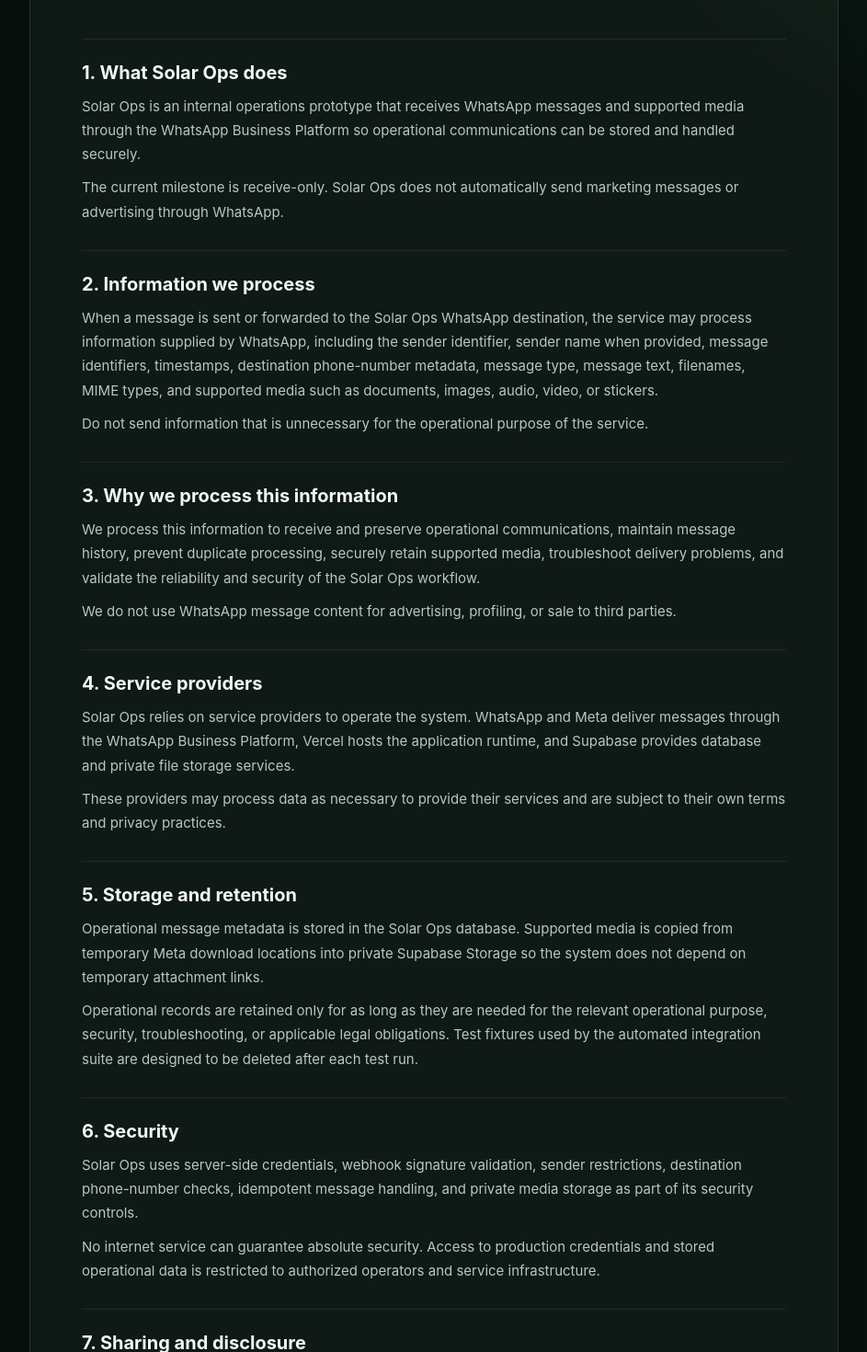
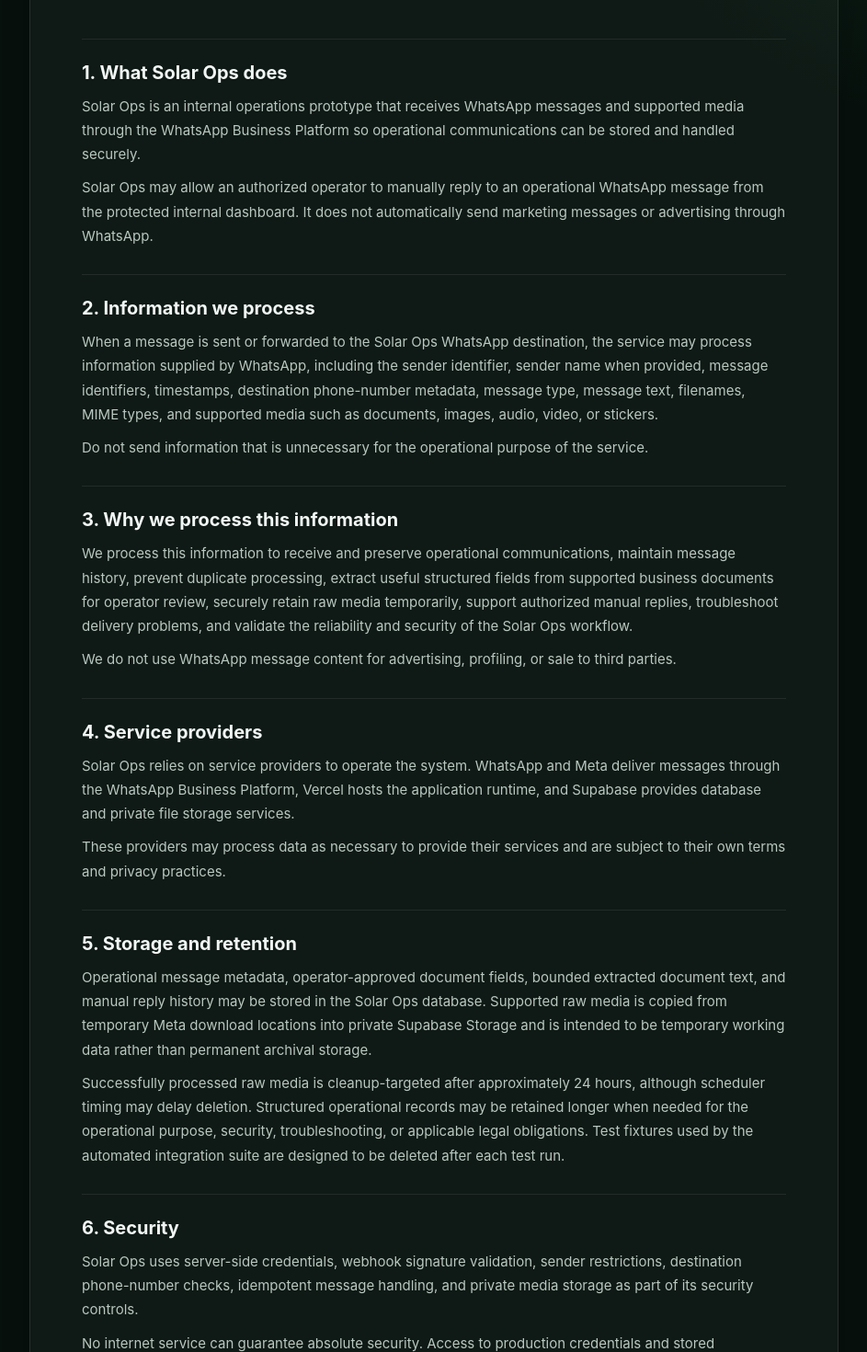
Before and after one commit to Shijastk/solar-ops-whatsapp, a Next.js app: page /privacy in a window 1280 px wide. Shown: the part 357-1827 px from the top of the page at 92% size, without its empty margins (168-1111 px from the left). Built offline with nearby package versions, Linux system fonts and the light colour scheme.

Commit message:
privacy: reflect parsing replies and temporary media retention

```diff
--- a/app/privacy/page.tsx
+++ b/app/privacy/page.tsx
@@ -12,7 +12,7 @@
     title: "1. What Solar Ops does",
     paragraphs: [
       "Solar Ops is an internal operations prototype that receives WhatsApp messages and supported media through the WhatsApp Business Platform so operational communications can be stored and handled securely.",
-      "The current milestone is receive-only. Solar Ops does not automatically send marketing messages or advertising through WhatsApp.",
+      "Solar Ops may allow an authorized operator to manually reply to an operational WhatsApp message from the protected internal dashboard. It does not automatically send marketing messages or advertising through WhatsApp.",
     ],
   },
   {
@@ -25,7 +25,7 @@
   {
     title: "3. Why we process this information",
     paragraphs: [
-      "We process this information to receive and preserve operational communications, maintain message history, prevent duplicate processing, securely retain supported media, troubleshoot delivery problems, and validate the reliability and security of the Solar Ops workflow.",
+      "We process this information to receive and preserve operational communications, maintain message history, prevent duplicate processing, extract useful structured fields from supported business documents for operator review, securely retain raw media temporarily, support authorized manual replies, troubleshoot delivery problems, and validate the reliability and security of the Solar Ops workflow.",
       "We do not use WhatsApp message content for advertising, profiling, or sale to third parties.",
     ],
   },
@@ -39,8 +39,8 @@
   {
     title: "5. Storage and retention",
     paragraphs: [
-      "Operational message metadata is stored in the Solar Ops database. Supported media is copied from temporary Meta download locations into private Supabase Storage so the system does not depend on temporary attachment links.",
-      "Operational records are retained only for as long as they are needed for the relevant operational purpose, security, troubleshooting, or applicable legal obligations. Test fixtures used by the automated integration suite are designed to be deleted after each test run.",
+      "Operational message metadata, operator-approved document fields, bounded extracted document text, and manual reply history may be stored in the Solar Ops database. Supported raw media is copied from temporary Meta download locations into private Supabase Storage and is intended to be temporary working data rather than permanent archival storage.",
+      "Successfully processed raw media is cleanup-targeted after approximately 24 hours, although scheduler timing may delay deletion. Structured operational records may be retained longer when needed for the operational purpose, security, troubleshooting, or applicable legal obligations. Test fixtures used by the automated integration suite are designed to be deleted after each test run.",
     ],
   },
   {
```
